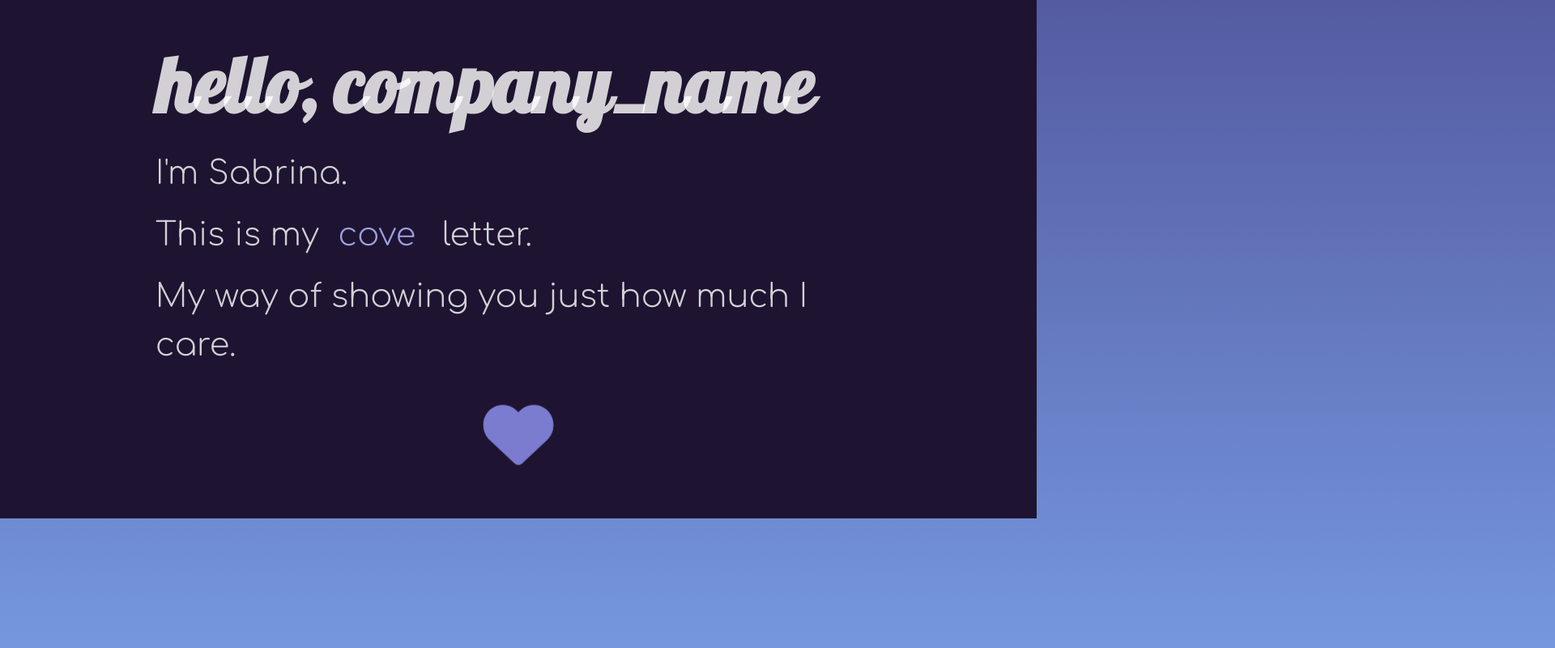
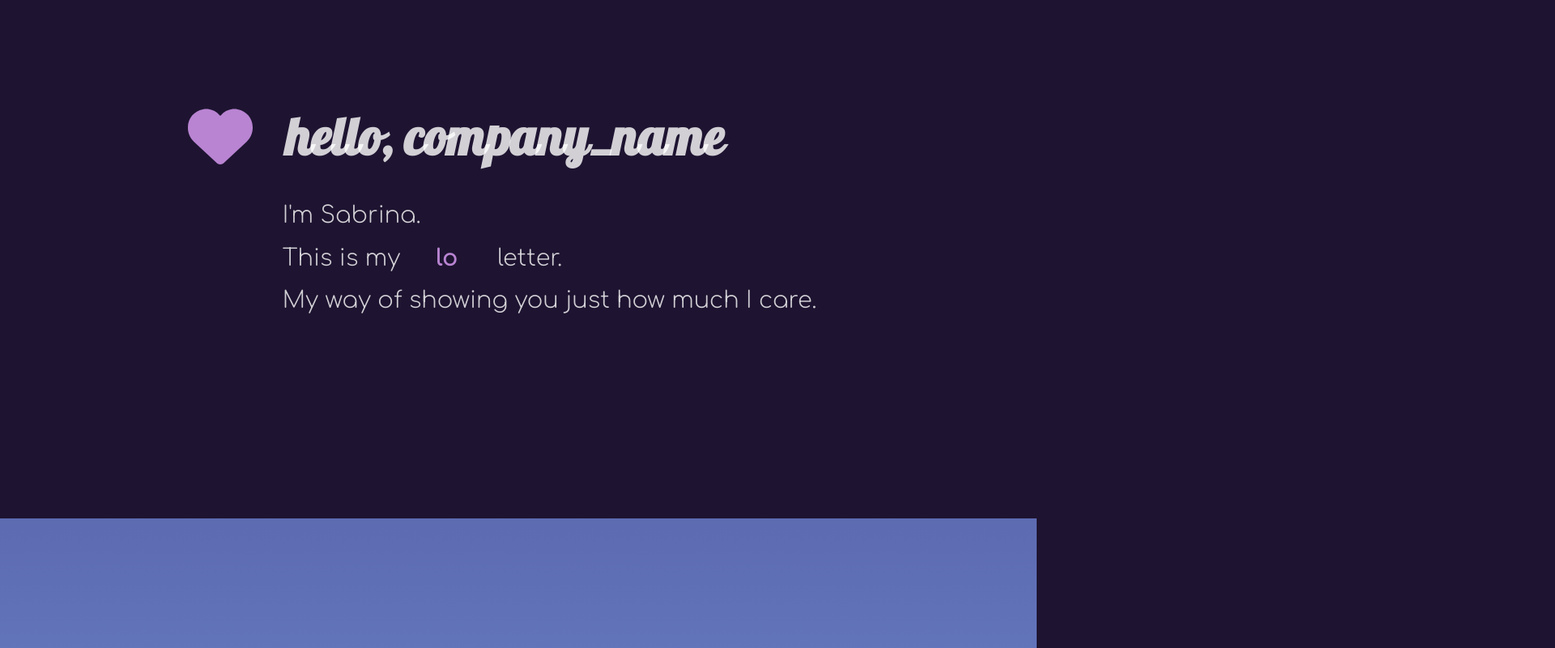
Before and after one commit to penguinboots/portfolio-v2, a React (Vite) app: page / in a window 1280 px wide. Shown: the part 1000-1800 px from the top of the page at 81% size, 1920 px wide, since content can reach past the window. Built offline with nearby package versions, Linux system fonts and the light colour scheme.

Commit message:
style intro and nav

```diff
--- a/src/App.scss
+++ b/src/App.scss
@@ -3,6 +3,8 @@ $translucent-white: rgb(255, 255, 255, 0.8);
 $opaque-white: #ffffff;
 $light-purple: #b1a4d3;
 $shadow-purple: #1e1431;
+$med-warm-purple: #734588;
+$light-warm-purple: #b984d2;
 
 $night-gradient: linear-gradient(#2b1055, #7597de);
 
@@ -14,9 +16,6 @@ $flavour-font: "Lobster", cursive;
 $main-background: $shadow-purple;
 
 // GENERAL
-html {
-  scroll-behavior: smooth;
-}
 h1 {
   font-family: $flavour-font;
   color: $text-color;
@@ -78,38 +77,29 @@ button {
   align-items: center;
   justify-content: space-between;
   margin: auto;
-  font-family: $title-font;
-  font-weight: 700;
-  max-width: 1800px;
+  font-family: $flavour-font;
+  max-width: 1600px;
   .left-nav {
     display: flex;
     align-items: center;
     justify-content: center;
     .logo {
-      font-size: 3rem;
+      font-size: 2rem;
       padding-top: 0.3rem;
     }
     .logo:hover {
       color: $highlight-color;
+      transition: all 0.4s;
     }
   }
-  .nav-links {
-    display: flex;
-    padding: 0 1rem;
-    .nav-item {
-      padding: 0 2rem;
-      font-size: 1.3rem;
-    }
-    .nav-item:hover {
-      color: $highlight-color;
-    }
-    .nav-divider {
-      font-size: 1.3rem;
-    }
-    svg {
-      width: 0.7rem;
-      padding-left: 0.2rem;
-    }
+  .hamburger-react:hover {
+    color: $highlight-color;
+  }
+  @media only screen and (min-width: 320px) and (max-width: 767px) {
+  }
+
+  @media only screen and (min-width: 768px) {
+    width: 95%;
   }
 }
 
@@ -158,9 +148,8 @@ button {
     }
   }
 }
-
-// Gradient Overlay
 .parallax-container::before {
+  // Gradient overlay
   content: "";
   position: absolute;
   bottom: 0;
@@ -171,8 +160,8 @@ button {
   z-index: 1;
 }
 
-// SVG Animation
 @-webkit-keyframes svg-text-anim {
+  // Welcome SVG animation
   40% {
     stroke-dashoffset: 0;
     fill: transparent;
@@ -237,28 +226,29 @@ button {
 }
 
 // INTRO
-
 .intro {
   background-color: $shadow-purple;
   color: $text-color;
-  .intro-text {
-    width: 85%;
-    height: 40rem;
+  .intro-content {
+    display: flex;
+    flex-direction: column;
     margin: auto;
-    padding-top: 2rem;
+    .intro-body {
+      display: flex;
+      flex-direction: column;
+    }
     .typewriter {
       display: flex;
       align-items: center;
-      gap: 0.5rem;
       .typed {
         text-align: center;
-        color: #9e9fe0;
-        margin-left: 0.4rem;
+        color: $light-warm-purple;
+        margin-left: 0.7rem;
       }
     }
     .heart {
       font-size: 3rem;
-      color: #7b7cd0;
+      color: $light-warm-purple;
       width: 100%;
       margin: 2rem 0;
     }
@@ -276,12 +266,21 @@ button {
         margin: 0.7rem 0;
       }
       .typed {
-        min-width: 4.4rem;
+        min-width: 4.5rem;
+        font-weight: 700;
+      }
+      .upper {
+        display: none;
       }
     }
-
     @media only screen and (min-width: 768px) and (max-width: 1024px) {
       width: 80%;
+      height: 45rem;
+      padding-top: 6rem;
+      align-items: center;
+      .intro-body {
+        align-items: center;
+      }
       h1 {
         font-size: 4rem;
         margin: 2rem 0;
@@ -290,38 +289,60 @@ button {
         font-size: 2rem;
         font-weight: 400;
         margin: 0.8rem 0;
+        text-align: center;
       }
       .typed {
-        min-width: 6.5rem;
+        min-width: 6.6rem;
+        font-weight: 700;
       }
       .heart {
         font-size: 5rem;
       }
+      .upper {
+        display: none;
+      }
     }
     @media only screen and (min-width: 1025px) {
       width: 70%;
+      height: 40rem;
+      padding-top: 6rem;
+      .intro-title {
+        display: flex;
+        align-items: center;
+      }
+      .intro-body {
+        margin-left: 9.5rem;
+      }
       h1 {
-        font-size: 6rem;
+        font-size: 4rem;
       }
       h2 {
-        font-size: 2.5rem;
+        font-size: 1.8rem;
         font-weight: 300;
-        margin: 0.5rem 0;
+        margin: 0.3rem;
       }
       .typed {
-        min-width: 8.1rem;
+        min-width: 5.9rem;
+        font-weight: 700;
       }
       .heart {
+        width: 10rem;
         font-size: 5rem;
+      }
+      .lower {
+        display: none;
       }
     }
   }
 }
 
-// TEST SECTION
-.placeholder {
+// ABOUT
+.about {
   height: 100vh;
-  // background-color: $main-background;
   width: 100%;
   overflow: hidden;
+  .wave svg {
+    height: auto;
+    width: 100%;
+  }
 }
--- a/src/components/Intro.tsx
+++ b/src/components/Intro.tsx
@@ -6,8 +6,12 @@ import { TypeAnimation } from "react-type-animation";
 export default function Intro() {
   return (
     <div className="intro">
-      <div className="intro-text">
+      <div className="intro-content">
+        <div className="intro-title">
+          <FontAwesomeIcon className="heart upper" icon={faHeart} beat />
           <h1>hello, company_name</h1>
+        </div>
+        <div className="intro-body">
           <h2>I'm Sabrina.</h2>
           <div className="typewriter">
             <h2>This is my</h2>
@@ -21,7 +25,8 @@ export default function Intro() {
             <h2>letter.</h2>
           </div>
           <h2>My way of showing you just how much I care.</h2>
-        <FontAwesomeIcon className="heart" icon={faHeart} beat />
+        </div>
+        <FontAwesomeIcon className="heart lower" icon={faHeart} beat />
       </div>
     </div>
   );
--- a/src/components/Navbar.tsx
+++ b/src/components/Navbar.tsx
@@ -14,7 +14,7 @@ const Navbar: React.FC<NavbarProps> = (props) => {
       <nav className="nav-bar">
         <div className="left-nav">
           <div className="logo">
-            <Link to="app-wrapper" spy={true} smooth={true} duration={500}>
+            <Link to="app-wrapper" spy={true} smooth={true} duration={1000}>
               SW
             </Link>
           </div>
```
Lines whose indentation alone changed are shown as unchanged.
